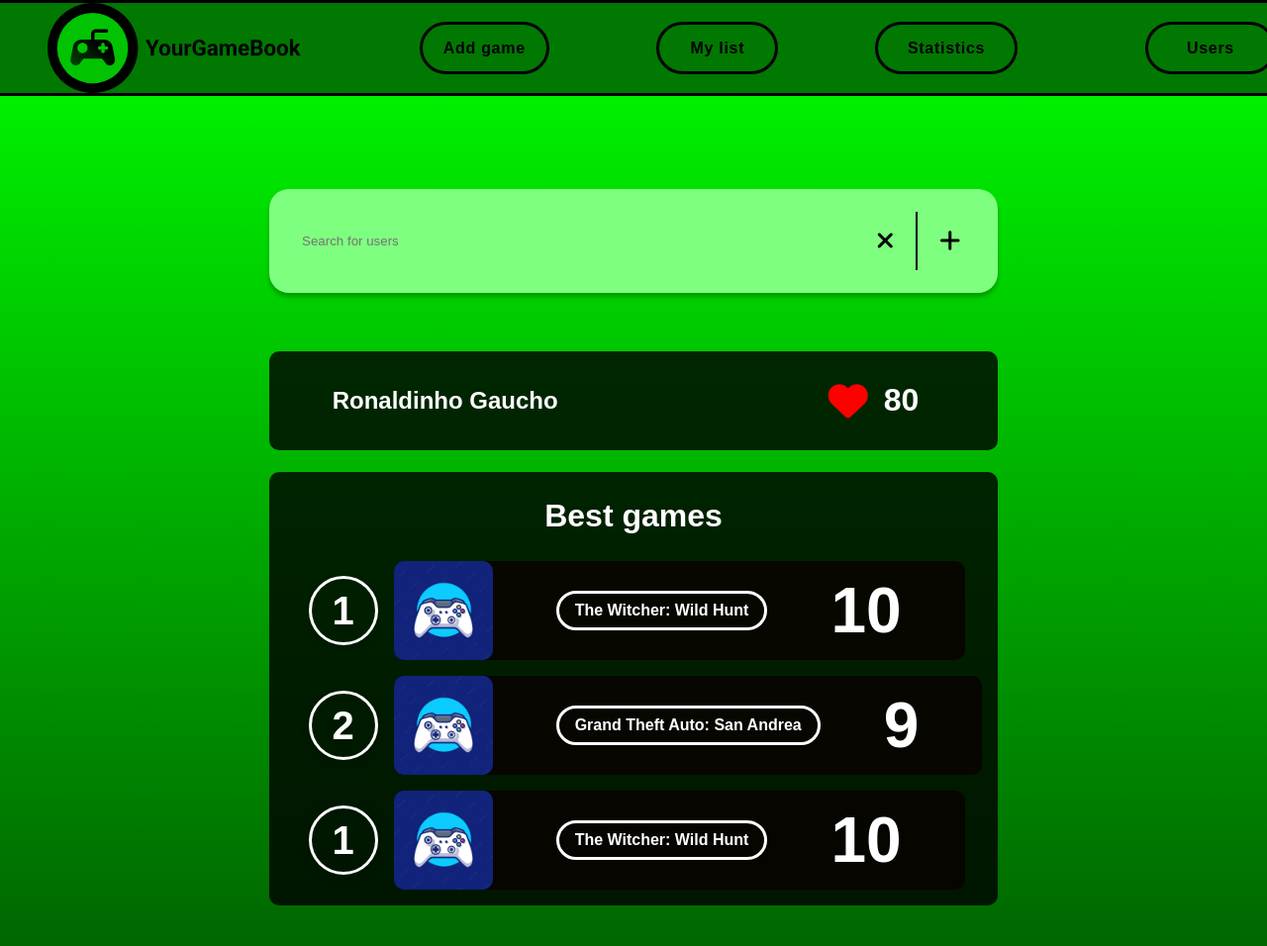
After one commit to kmozdzen/Projekt-PAI, a PHP site: page /Views/users.html in a window 1280 px wide. The commit adds this page. Shown: the whole page at 99% size. Run offline with PHP 8.4, Linux system fonts and the light colour scheme; some libraries are stand-ins or nearby versions.

Commit message:
my added list, statistics, users, desktop almost done

```diff
--- a/Public/css/style.css
+++ b/Public/css/style.css
@@ -5,7 +5,7 @@
     font-weight: 600;
     margin: 0;
 
-    overflow: hidden;
+    overflow: visible;
 }
 
 span
@@ -27,7 +27,7 @@
 
 img
 {
-    width: 100%;
+    width: 80%;
 }
 .logo
 {
@@ -133,14 +133,30 @@
     overflow: auto;
 }
 
-
 nav
 {
+    z-index: 2;
+}
+
+nav > .hider
+{
     position: fixed;
-    top: 3em;
+    top: 0em;
     left: 0;
 
     width: 100vw;
+    height: 3em;
+    background: fixed;
+
+}
+
+nav > .strap
+{
+    position: fixed;
+    top: 0;
+    left: 0;
+
+    width: 100%;
     background: #017801;
     border: 3px solid #000000;
 
@@ -148,11 +164,14 @@
     align-items: center;
     justify-content: flex-start;
     border-left: none;
+
+
 }
 
-nav > img
+nav > .strap > img
 {
     width: 20vw;
+    height:fit-content;
     margin-left: 3em;
 }
 
@@ -188,7 +207,7 @@
     margin-left: 5vw;
 }
 
-nav > ul
+nav > .strap > ul
 {
     list-style: none;
     display: flex;
@@ -198,6 +217,40 @@
     letter-spacing: 0.7px;
 }
 
-li a:hover:not(.active) {
+li a:hover:not(.active)
+{
     background-color: white;
-   }
+}
+
+.list-icon > i
+{
+    display: none;
+}
+
+   @media only screen and (max-device-width: 420px)
+{
+
+
+    nav > .strap > img
+    {
+        width: 50vw;
+        margin: auto;
+    }
+
+    .button
+    {
+        display: none;
+    }
+
+    .setting-button
+    {
+        display: none;
+    }
+
+    .list-icon > i
+    {
+        font-size: 2em;
+        display: block;
+        margin-left: 0.5em;
+    }
+}
--- /dev/null
+++ b/Public/css/users.css
@@ -0,0 +1,313 @@
+main
+{
+    position: relative;
+    top: 20vh;
+}
+
+.user-container
+{
+    width: 100%;
+    min-width: 50vw;
+    background: #7FFF7F;
+    box-shadow: 0px 4px 4px rgba(0, 0, 0, 0.25);
+    border-radius: 20px;
+
+    display: flex;
+    flex-direction: row;
+    text-align: center;
+    justify-content: center;
+}
+
+.user-container> .typing-place > input
+{
+    background: none;
+    border: none;
+    padding: 2.5em;
+
+    width: 100%;
+    height: 4vh;
+
+}
+
+.user-container>.icons>button
+{
+    background: none;
+    border: none;
+
+    font-size: 1.5em;
+}
+
+.user-container>.icons>button>:active {
+    background-color: white;
+   }
+
+.user-container>.icons
+{
+    margin: auto;
+    margin-right: 2em;
+
+    display: flex;
+    flex-direction: row;
+    text-align: center;
+    justify-content: center;
+}
+
+.icons > hr
+{
+    border: 1px solid black;
+    height: 6vh;
+    margin-left: 1em;
+    margin-right: 1em;
+
+}
+
+section
+{
+    margin-top: 8%;
+    display: flex;
+    flex-direction: column;
+    justify-content: center;
+    text-align: center;
+}
+
+.user
+{
+    background: rgba(0, 0, 0, 0.8);
+    border-radius: 10px;
+
+    display: flex;
+    justify-content: center;
+    text-align: center;
+
+    color: white;
+    padding: 1em;
+}
+
+.user > i
+{
+    color: red;
+    margin: auto;
+    margin-right: 0;
+    font-size: 2.5em;
+}
+
+#user-name
+{
+    margin-left: 2em;
+}
+
+#likes
+{
+    font-size: 2em;
+    margin: auto;
+    margin-left: 0.5em;
+    margin-right: 2em;
+}
+
+.best-games
+{
+    margin-top: 3%;
+    background: rgba(0, 0, 0, 0.8);
+    border-radius: 10px;
+
+
+}
+
+.best-games > h2
+{
+    font-size: 2em;
+    color: white;
+}
+
+
+.best-games > ul
+{
+    list-style: none;
+
+    display: grid;
+    gap: 1em;
+
+    margin-right: 1em;
+
+}
+
+.best-games > ul > li
+{
+    display: flex;
+    flex-direction: row;
+    justify-content: flex-start;
+    text-align: center;
+}
+
+.l_position
+{
+    display: flex;
+    justify-content: flex-start;
+    text-align: center;
+}
+
+.block
+{
+    width: auto;
+    min-width: 40vw;
+    background: rgba(10, 0, 0, 0.78);
+    border-radius: 10px;
+
+    display: flex;
+    justify-content: flex-start;
+    text-align: center;
+
+    color: white;
+}
+
+.number
+{
+    color: white;
+
+    width: 4em;
+    height: 4em;
+    border-radius: 50%;
+
+    border: 3px solid #FFFFFF;
+    filter: drop-shadow(0px 4px 4px rgba(0, 0, 0, 0.25));
+    margin: auto;
+    margin-right: 1em;
+
+    display: flex;
+    align-items: center;
+    text-align: center;
+}
+
+.number > p
+{
+    font-size: 2.5em;
+    width: 100vw;
+    text-align: center;
+
+}
+
+.block > img
+{
+    width: 100px;
+    height: 100px;
+    object-fit: contain;
+
+    border-radius: 10px;
+}
+
+.game-name
+{
+    border: 3px solid #FFFFFF;
+    border-radius: 50px;
+
+    width: 50%;
+    margin: auto;
+    margin-left: 4em;
+    padding: 1em;
+    padding-top: 0.5em;
+    padding-bottom: 0.5em;
+
+    font-size: 1em;
+    text-overflow: ellipsis;
+    overflow: hidden;
+    white-space: nowrap;
+}
+
+.rate
+{
+    font-size: 4em;
+    margin: auto 1em;
+    text-align: left;
+}
+
+@media only screen and (max-device-width: 420px)
+{
+
+
+
+
+    /*end nav*/
+
+    #likes
+    {
+        font-size: 1.5em;
+        margin-right: 0.2em;
+    }
+
+    .user
+    {
+        border-radius: 20px;
+    }
+
+    .user > i
+    {
+        font-size: 2em;
+    }
+
+    #user-name
+    {
+        margin-left: 0.5em;
+    }
+
+    .user-container
+    {
+        border-radius: 40px;
+        width: 100%;
+        min-width: 50vw;
+    }
+
+    .user-container>.icons
+    {
+        margin-right: 5%;
+    }
+
+    .user-container > .icons > button > i
+    {
+        font-size: 1.5em;
+    }
+
+    .block
+    {
+        width: 70vw;
+    }
+
+    .best-games > h2
+    {
+        font-size: 1.5em;
+
+    }
+
+    .number
+    {
+        width: 2em;
+        height: 2em;
+    }
+
+    .number > p
+    {
+        font-size: 1.5em;
+
+    }
+
+    .rate
+    {
+        font-size: 1.5em;
+    }
+
+    .game-name
+    {
+        font-size: 0.6em;
+    }
+
+    .block > img
+    {
+        width: 10vw;
+        margin: auto;
+        object-fit: cover;
+        /* object-fit: contain; */
+
+        border-radius: 10px;
+    }
+
+
+}
--- /dev/null
+++ b/Views/users.html
@@ -0,0 +1,103 @@
+<!DOCTYPE html>
+<html>
+    <head>
+        <link rel="stylesheet" type="text/css" href="../Public/css/style.css"/>
+        <link rel="stylesheet" type="text/css" href="../Public/css/users.css"/>
+        <title>YourGameBook</title>
+        <script src="https://kit.fontawesome.com/3ff5952e8a.js" crossorigin="anonymous"></script>
+    </head>
+    <body>
+        <div class="base-container">
+            <nav>
+                <div class="hider">
+
+                </div>
+                <div class="strap">
+                    <div class="list-icon">
+                        <i class="fa-solid fa-list"></i>
+                    </div>
+                    <img src="../Public/img/logo.svg">
+                <ul>
+                    <li>
+                        <a href="#" class="button">Add game</a>
+                    </li>
+                    <li>
+                        <a href="#" class="button">My list</a>
+                    </li>
+                    <li>
+                        <a href="#" class="button">Statistics</a>
+                    </li>
+                    <li>
+                        <a href="#" class="button">Users</a>
+                    </li>
+                    <li>
+                        <a href="#" class="setting-button"><i class="fa-solid fa-gear"></i></a>
+                    </li>
+                </ul>
+                </div>
+            </nav>
+            <main>
+                <header>
+                    <div class="user-container">
+                        <div class="typing-place">
+                            <input type="text" placeholder="Search for users">
+                        </div>
+                        <div class="icons">
+                            <button><i class="fa-solid fa-xmark"></i></button>
+                            <hr/>
+                            <button><i class="fa-solid fa-plus"></i></button>
+                        </div>
+                    </div>
+                </header>
+                <section>
+                    <div class="user">
+                        <h1 id="user-name">Ronaldinho Gaucho</h1>
+                        <i class="fa-solid fa-heart"></i>
+                        <p id="likes">80</p>
+                    </div>
+                    <div class="best-games">
+                        <h2>Best games</h2>
+                        <ul>
+                            <li>
+                                <div class="l_position">
+                                    <div class="number">
+                                        <p>1</p>
+                                    </div>
+                                    <div class="block">
+                                        <img src="../Public/img/game.webp">
+                                        <p class="game-name">The Witcher: Wild Hunt</p>
+                                        <p class="rate">10</p>
+                                    </div>
+                                </div>
+                            </li>
+                            <li>
+                                <div class="l_position">
+                                    <div class="number">
+                                        <p>2</p>
+                                    </div>
+                                    <div class="block">
+                                        <img src="../Public/img/game.webp">
+                                        <p class="game-name">Grand Theft Auto: San Andrea</p>
+                                        <p class="rate">9</p>
+                                    </div>
+                                </div>
+                            </li>
+                            <li>
+                                <div class="l_position">
+                                    <div class="number">
+                                        <p>1</p>
+                                    </div>
+                                    <div class="block">
+                                        <img src="../Public/img/game.webp">
+                                        <p class="game-name">The Witcher: Wild Hunt</p>
+                                        <p class="rate">10</p>
+                                    </div>
+                                </div>
+                            </li>
+                        </ul>
+                    </div>
+                </section>
+            </main>
+        </div>
+    </body>
+</html>
```
Also changed, not shown: Public/css/mylist.css (+49 -11 lines), Public/css/statistics.css (added, +76 -0 lines), Views/mylist.html (+50 -6 lines), Views/statistics.html (added, +73 -0 lines).
